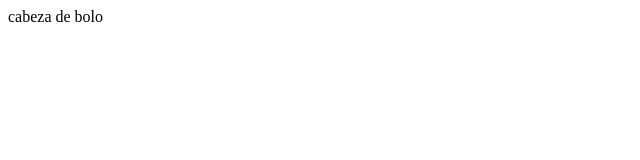
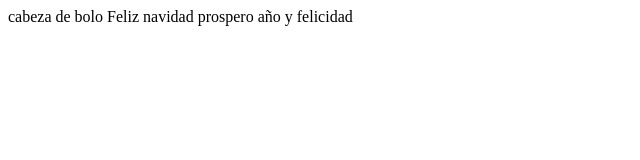
Before and after one commit to eldenais/tanates, a plain HTML site: page index.html in a window 1280 px wide. Shown: the whole page, without its empty margins (0-640 px from the left). Drawn offline with Linux system fonts and the light colour scheme.

Commit message:
Update index.html

```diff
--- a/index.html
+++ b/index.html
@@ -8,5 +8,6 @@
 </head>
 <body>
     cabeza de bolo
+    Feliz navidad prospero año y felicidad
 </body>
 </html>
```
